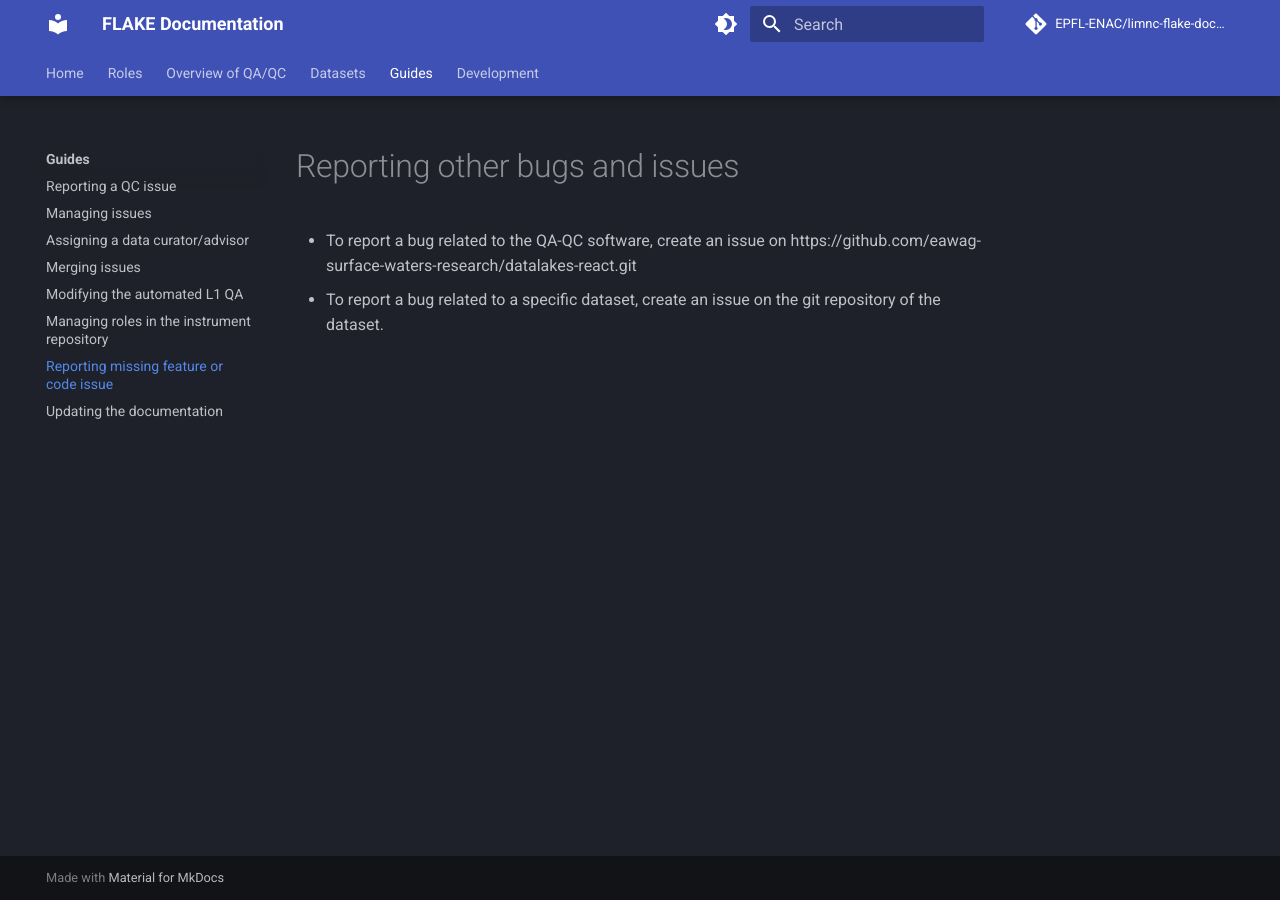
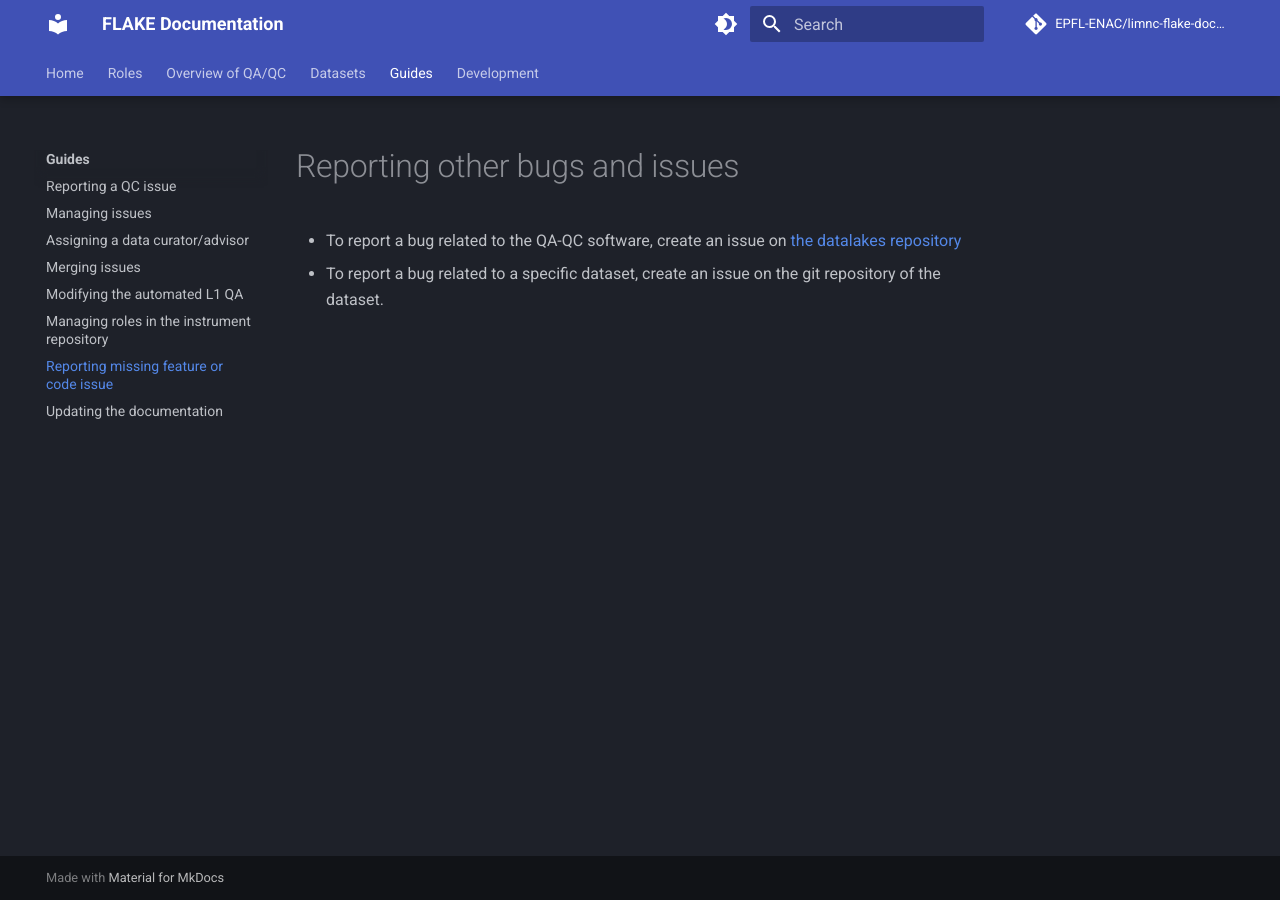
Before and after one commit to EPFL-ENAC/limnc-flake-documentation, an MkDocs documentation site: the page built from docs/guides/bugs.md, in a window 1280 px wide. Built offline with MkDocs 1.6.1 and Material for MkDocs 9.7.7, drawn with Linux system fonts in a browser that asks for light colours; comment, search, counter and statistics services are not loaded.

Commit message:
Correct link to datalakes-react

```diff
--- a/docs/guides/bugs.md
+++ b/docs/guides/bugs.md
@@ -1,4 +1,4 @@
 # Reporting other bugs and issues
 
-- To report a bug related to the QA-QC software, create an issue on https://github.com/eawag-surface-waters-research/datalakes-react.git
+- To report a bug related to the QA-QC software, create an issue on [the datalakes repository](https://github.com/eawag-surface-waters-research/datalakes-react.git)
 - To report a bug related to a specific dataset, create an issue on the git repository of the dataset.
```
